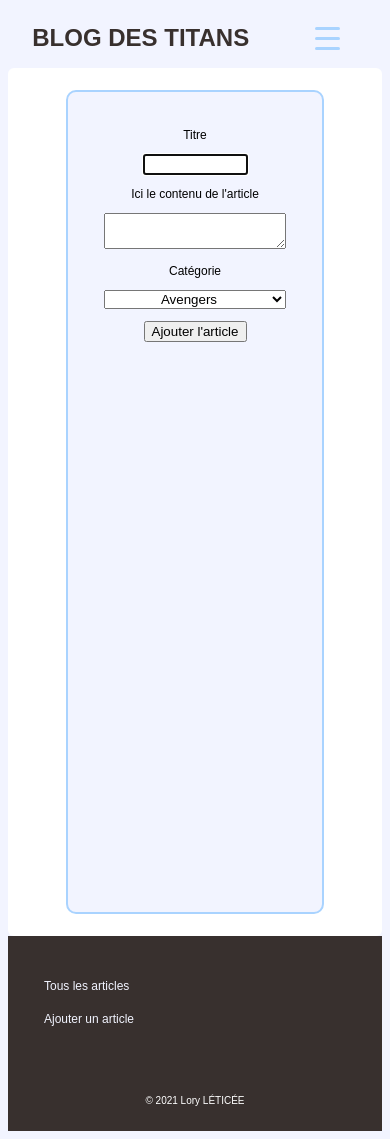
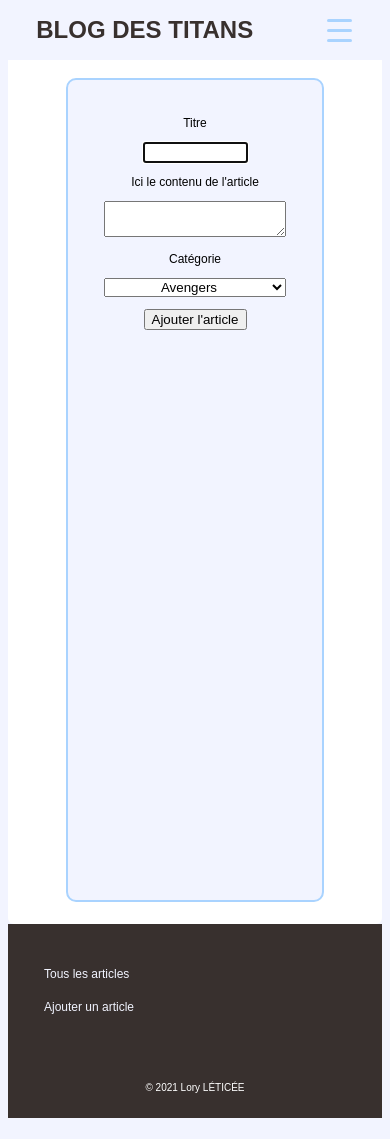
Before and after one commit to loryleticee/tp_blog, a PHP site: page /vues/articles/add.php in a window 390 px wide. After the commit the page ends 1118 px from the top, so only its background shows below. Run offline with PHP 8.4, Linux system fonts and the light colour scheme; data comes from the database, SQL or seed files in the repository.

Commit message:
fix menu to top in mobile mode

```diff
--- a/assets/style/main.css
+++ b/assets/style/main.css
@@ -93,6 +93,7 @@
   align-items: center;
   display: flex;
   justify-content: space-around;
+  background-color: #f2f4ff;
 }
 
 html {
@@ -304,6 +305,22 @@
 /* ***** */
 
 @media screen and (max-width: 700px) {
+  #categorie-aside {
+    padding: 13rem 2rem;
+  }
+
+  header {
+    align-items: center;
+    display: flex;
+    justify-content: space-around;
+    background-color: #f2f4ff;
+    position: fixed;
+    width: 100%;
+    top: 0;
+  }
+  .main-center {
+    padding-top: 5rem;
+  }
   #nav {
     display: none;
   }
@@ -319,7 +336,7 @@
   @keyframes mymove {
     100% {
       opacity: 1;
-      top: 6rem;
+      top: 5.4rem;
     }
   }
 }
--- a/vues/templates/header.php
+++ b/vues/templates/header.php
@@ -30,7 +30,7 @@
                 <?php if (!isset($_SESSION['id'])) : ?>
                     <li><a href="/vues/account/signup.php" title="S'inscrire"><i class="fas fa-user-lock fa-2x"></i></a></li>
                 <?php endif ?>
-
+                    <li><a href="">&nbsp;</a></li>
                 <?php if (isset($_SESSION['id'])) : ?>
                     <li><a href="/vues/account/logout.php" title="Se déconnecter"><i class="fas fa-sign-out-alt fa-2x"></i></a></li>
                     <span class="pseudo-blue"><?= $_SESSION['pseudo'] ?></span>
```
